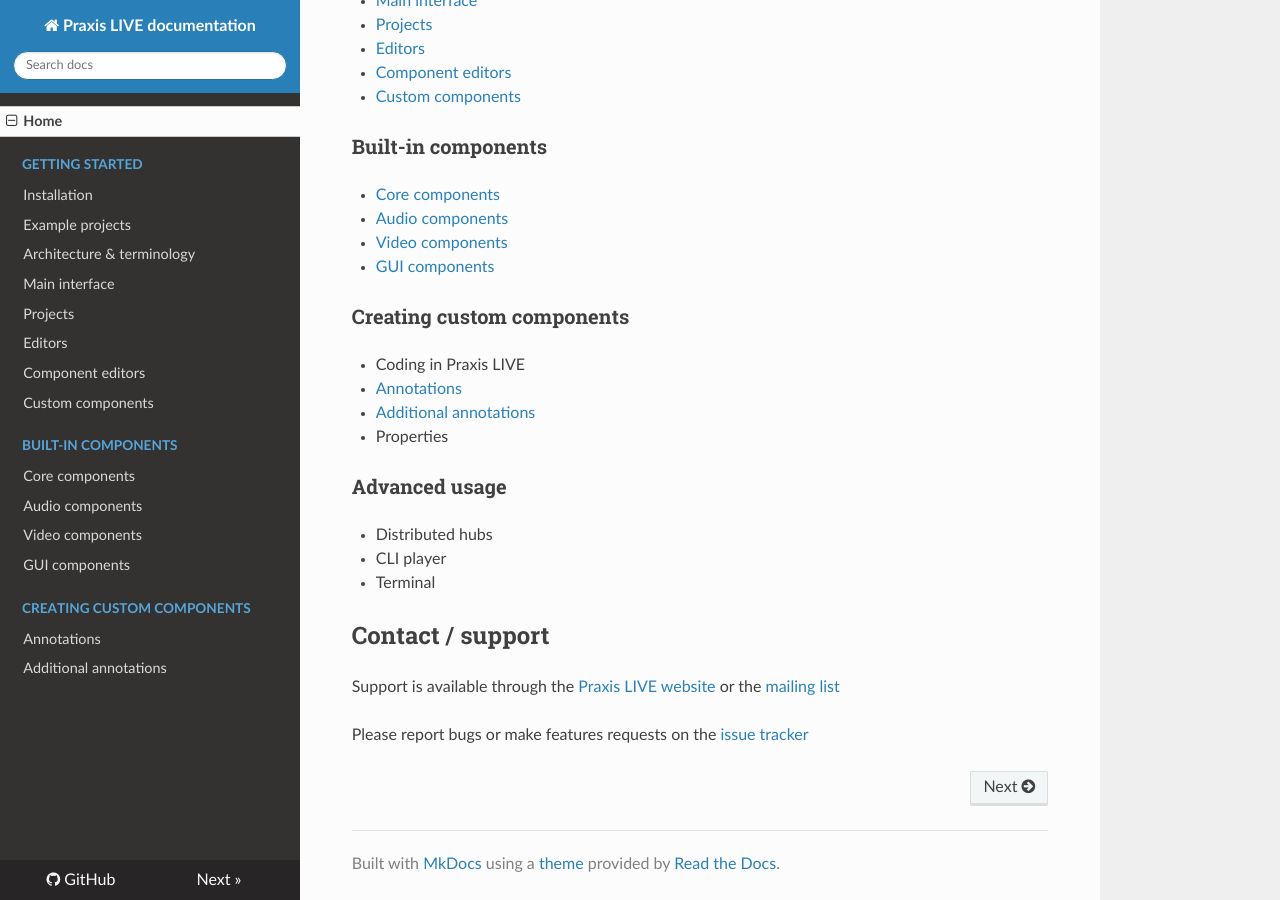
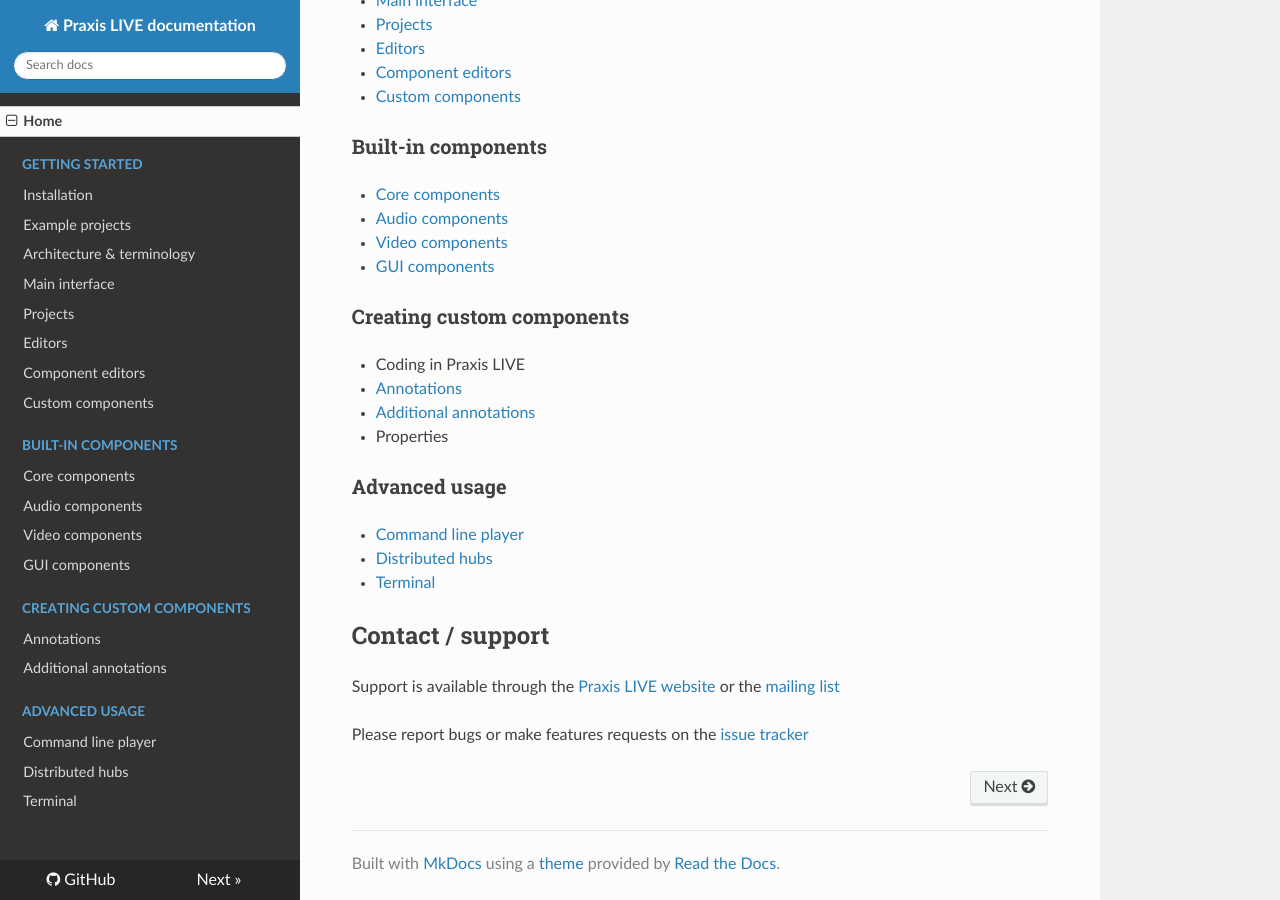
Before and after one commit to praxis-live/support, an MkDocs documentation site: the page built from docs/index.md, in a window 1280 px wide and 900 px high, scrolled down 1664 px. Built offline with MkDocs 1.6.1, drawn with Linux system fonts in a browser that asks for light colours; nearby versions of some CDN libraries; old or Windows-style settings are respelled for this version of MkDocs.

Commit message:
Initial commit of Advance usage section.

```diff
--- a/docs/index.md
+++ b/docs/index.md
@@ -50,9 +50,9 @@ _Praxis LIVE_ is designed to fill the need for a free, open-source and cross-pla
 
 <h3>Advanced usage</h3>
 
-* Distributed hubs
-* CLI player
-* Terminal
+* [Command line player](cli-player.md)
+* [Distributed hubs](distributed-hubs.md)
+* [Terminal](terminal.md)
 
 ## Contact / support
 
--- a/mkdocs.yml
+++ b/mkdocs.yml
@@ -18,6 +18,10 @@ pages:
   - 'Creating custom components':
     - 'Annotations': 'annotations.md'
     - 'Additional annotations': 'annotations-additional.md'
+  - 'Advanced usage':
+    - 'Command line player': 'cli-player.md'
+    - 'Distributed hubs': 'distributed-hubs.md'
+    - 'Terminal': 'terminal.md'
 
 theme: readthedocs
 
```
Also changed, not shown: docs/cli-player.md (added, +5 -0 lines), docs/distributed-hubs.md (added, +5 -0 lines), docs/terminal.md (added, +5 -0 lines).
